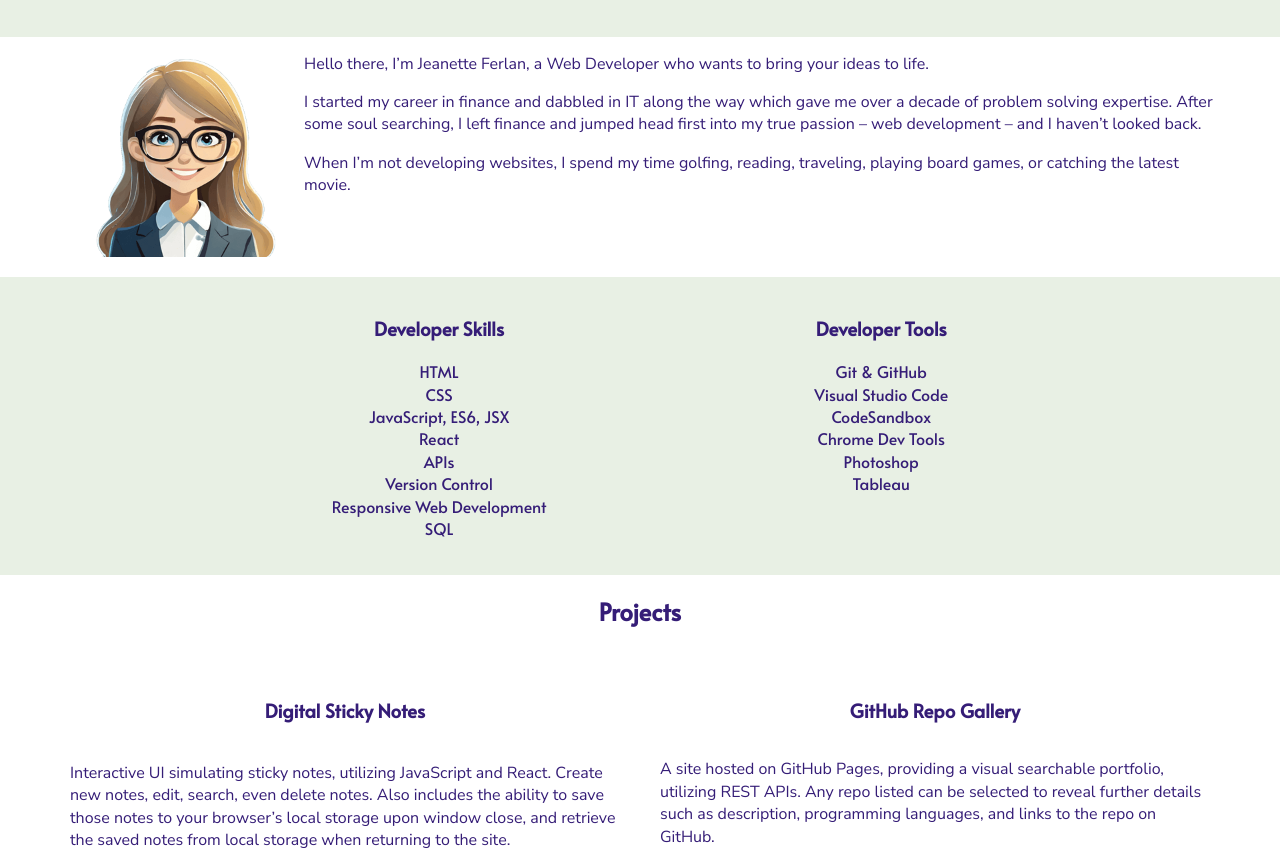
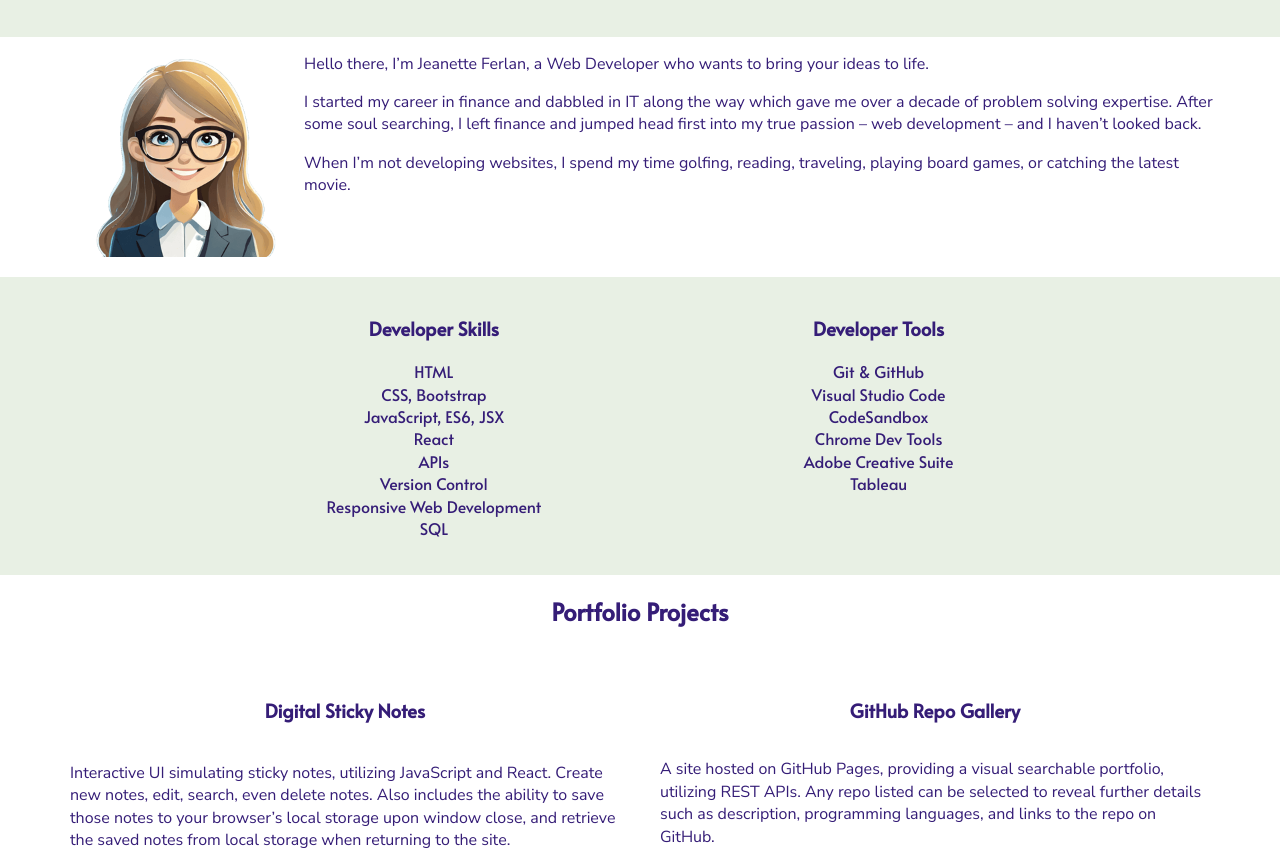
Before and after one commit to jeanette-f/portfolio, a website built with webpack: page index.html in a window 1280 px wide. Shown: the part 236-1097 px from the top of the page. Built offline with nearby package versions, Linux system fonts and the light colour scheme.

Commit message:
Update skills list

```diff
--- a/index.html
+++ b/index.html
@@ -76,7 +76,7 @@
                 <h3>Developer Skills</h3>
                 <ul>
                   <li>HTML</li>
-                  <li>CSS</li>
+                  <li>CSS, Bootstrap</li>
                   <li>JavaScript, ES6, JSX</li>
                   <li>React</li>
                   <li>APIs</li>
@@ -93,7 +93,7 @@
                   <li>Visual Studio Code</li>
                   <li>CodeSandbox</li>
                   <li>Chrome Dev Tools</li>
-                  <li>Photoshop</li>
+                  <li>Adobe Creative Suite</li>
                   <li>Tableau</li>
                 </ul>
               </div>
@@ -101,7 +101,7 @@
           </div>
         </div>
         <div id="projects">
-          <h2>Projects</h2>
+          <h2>Portfolio Projects</h2>
           <div id="projects-list">
             <div class="project">
               <h3>Digital Sticky Notes</h3>
```
